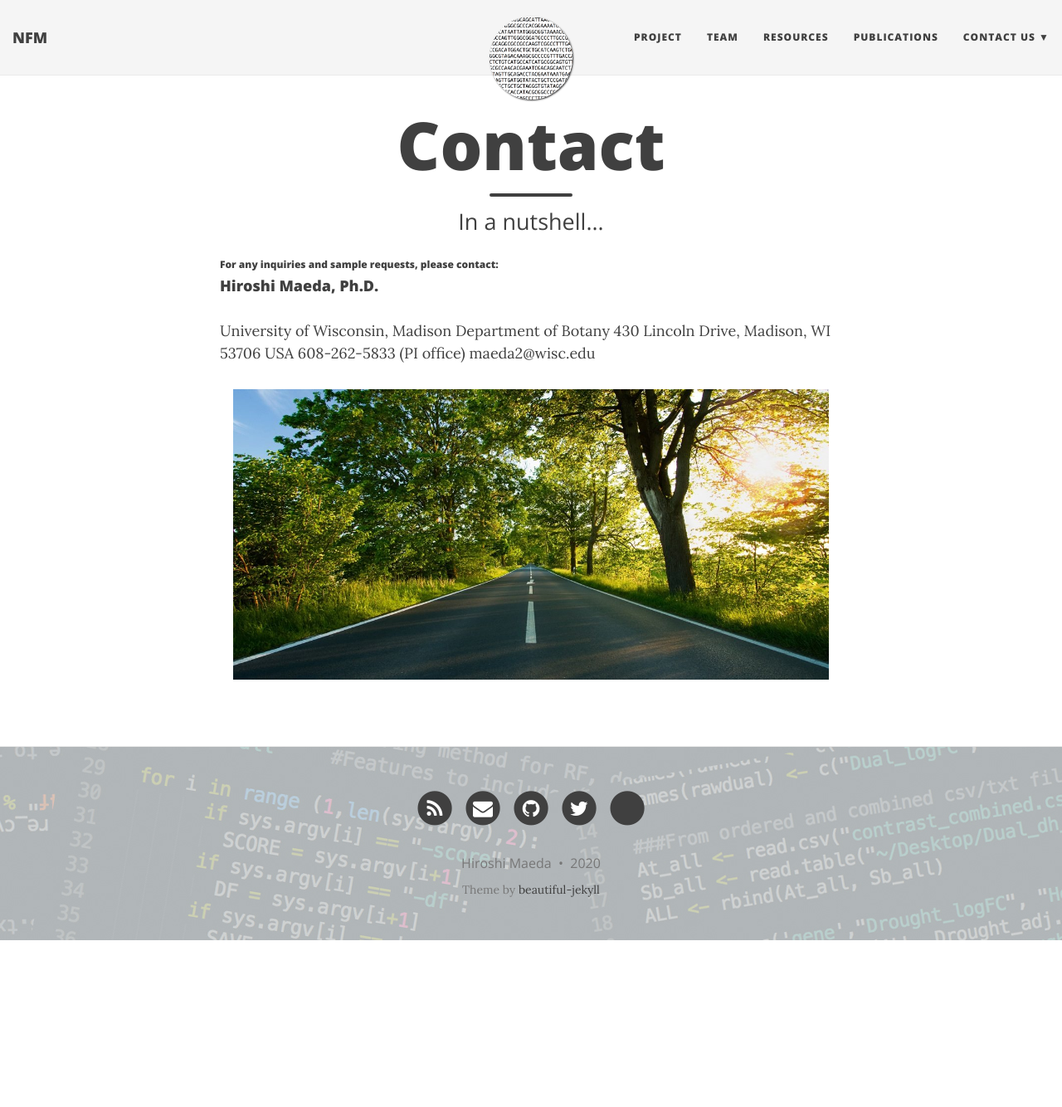
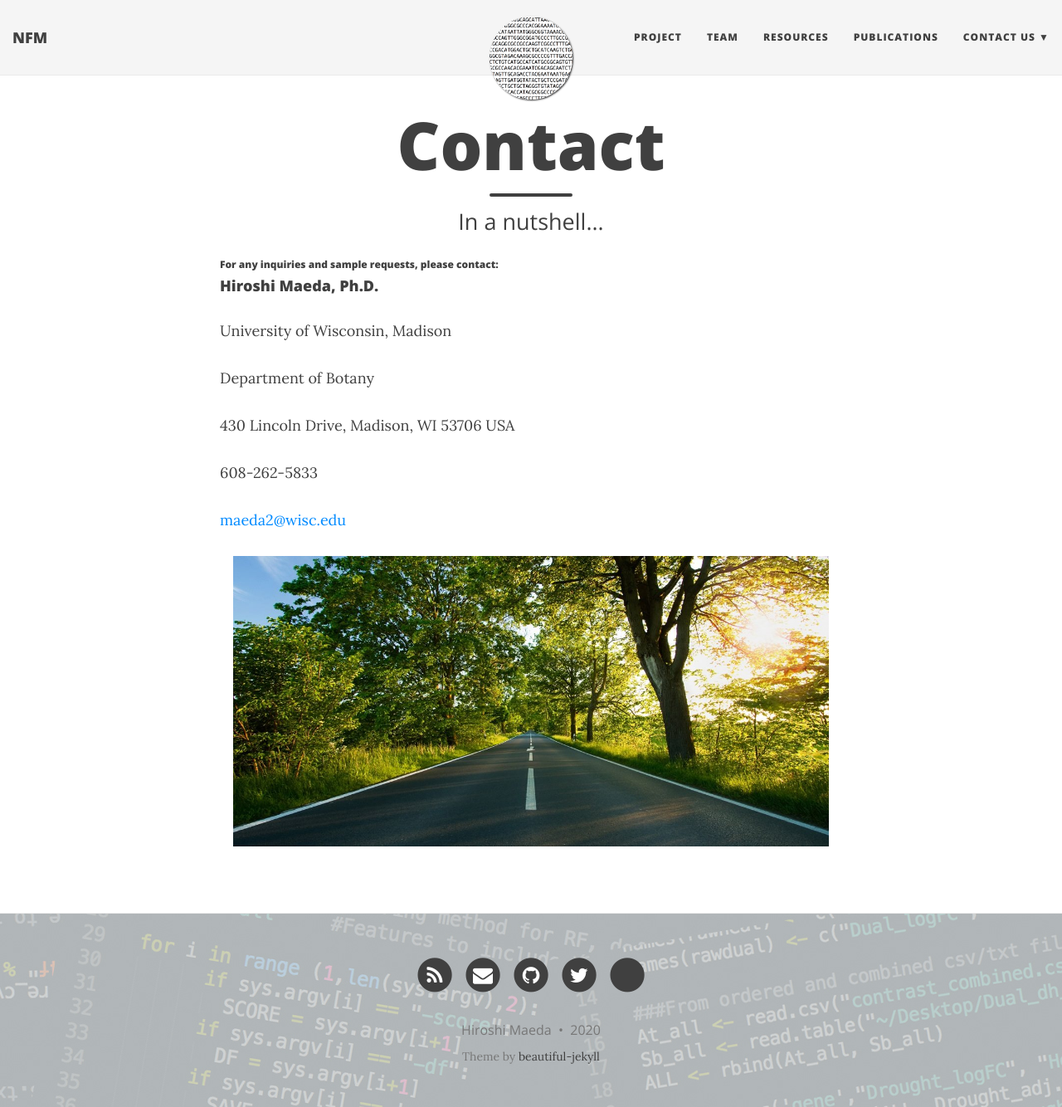
Before and after one commit to NfluxMap/NfluxMap.github.io, a Jekyll site: the page built from aboutus.md, in a window 1280 px wide and 1334 px high. Shown: the whole window at 83% size. Built offline with Jekyll 4.4.1, drawn with Linux system fonts in a browser that asks for light colours; nearby versions of some CDN libraries; a style sheet for code colours, icons or effects is not loaded.

Commit message:
Update aboutus.md

```diff
--- a/aboutus.md
+++ b/aboutus.md
@@ -7,11 +7,17 @@
 ###### For any inquiries and sample requests, please contact:
 
 #### Hiroshi Maeda, Ph.D.
+
 University of Wisconsin, Madison
+
 Department of Botany
+
 430 Lincoln Drive, Madison, WI 53706 USA
-608-262-5833 (PI office)
-maeda2@wisc.edu
+
+608-262-5833
+
+<maeda2@wisc.edu>
+
 
 
 <p align='center'>
```
